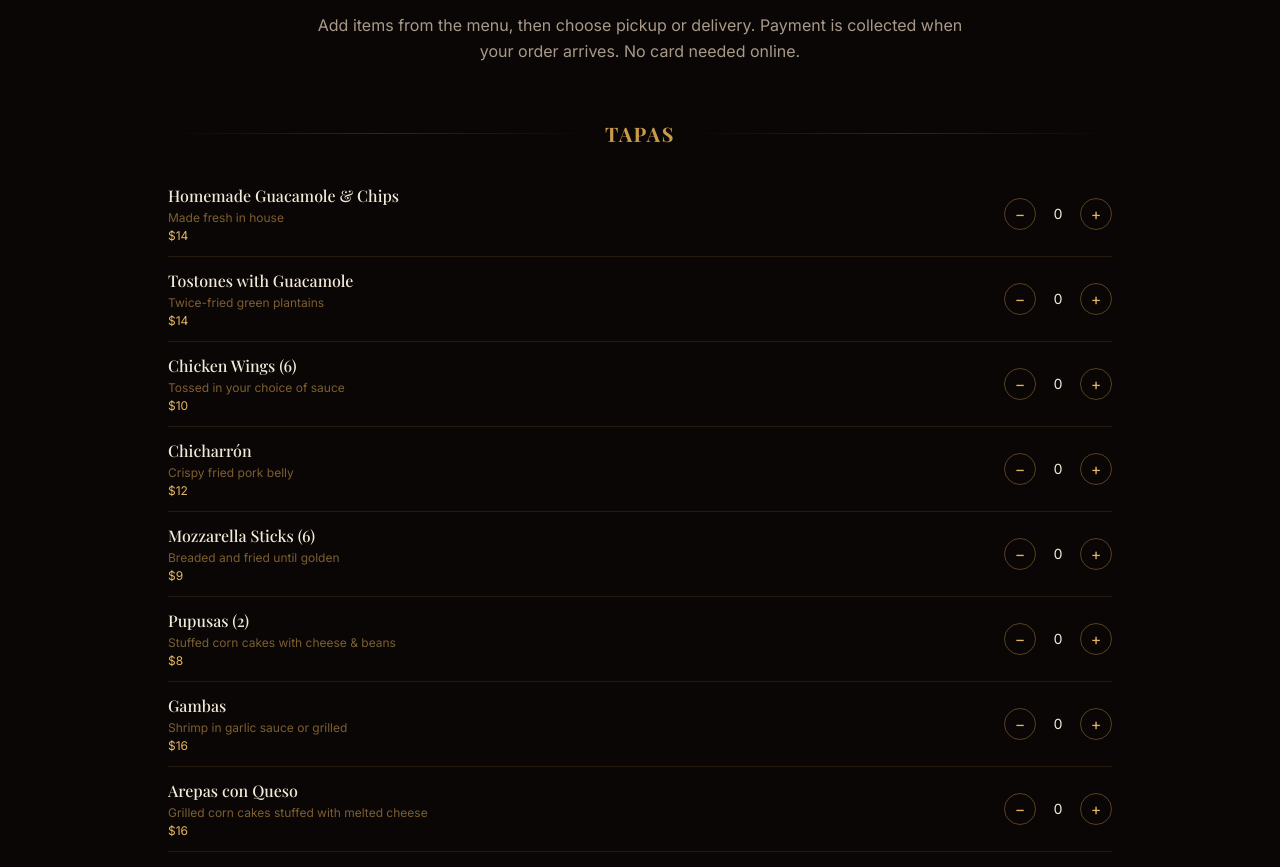
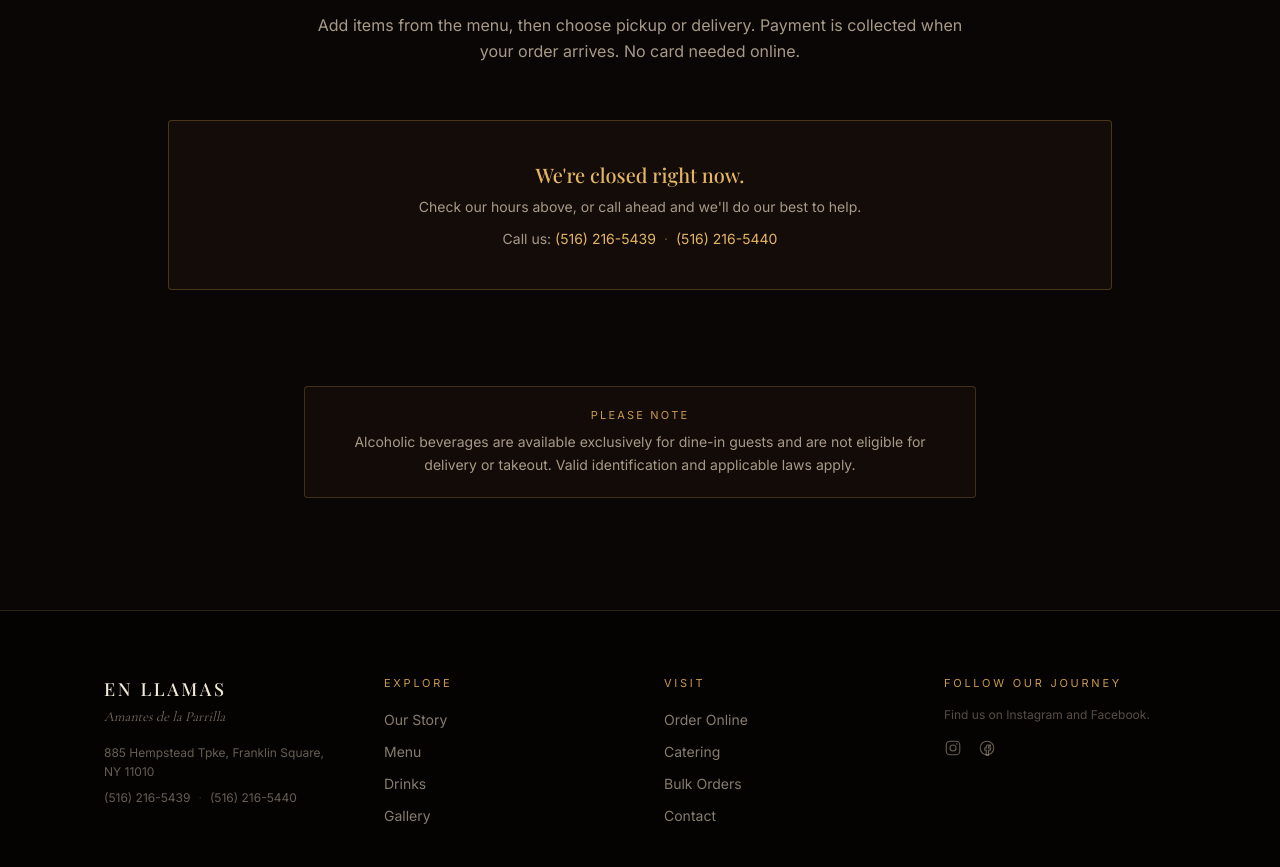
Before and after one commit to Santivb/enllamaswebsite, a Next.js app: page /order in a window 1280 px wide. Shown: the part 1422-2289 px from the top of the page. Built offline with nearby package versions, Linux system fonts and the light colour scheme.

Commit message:
Update hours to 6 AM open, add online-order cutoff before closing
- Restaurant now opens at 6:00 AM on all open days (was 11 AM/12 PM)
- Online ordering stops 10 minutes before closing so the kitchen isn't
  scrambling to fill an order right at close

```diff
--- a/src/components/OrderBuilder.tsx
+++ b/src/components/OrderBuilder.tsx
@@ -1,7 +1,9 @@
 "use client";
 
-import { useMemo, useState, type FormEvent } from "react";
+import { useEffect, useMemo, useState, type FormEvent } from "react";
 import { menuCategories } from "@/lib/menu-data";
+import { getOrderingStatus, type OrderingStatus } from "@/lib/order-hours";
+import PhoneLinks from "./PhoneLinks";
 
 type OrderableItem = {
   id: string;
@@ -89,6 +91,15 @@ export default function OrderBuilder() {
   const [status, setStatus] = useState<Status>("idle");
   const [errorMessage, setErrorMessage] = useState<string | null>(null);
 
+  // Computed client-side only (depends on the current time) so the
+  // server-rendered markup doesn't mismatch the browser's clock on hydration.
+  const [orderingStatus, setOrderingStatus] = useState<OrderingStatus | null>(null);
+  useEffect(() => {
+    setOrderingStatus(getOrderingStatus());
+    const interval = setInterval(() => setOrderingStatus(getOrderingStatus()), 60_000);
+    return () => clearInterval(interval);
+  }, []);
+
   // Reads the current quantity from `prev` inside the updater (not from the
   // outer `cart` closure) so two rapid clicks on the same button both land —
   // otherwise both onClick handlers would compute their target from the same
@@ -169,6 +180,26 @@ export default function OrderBuilder() {
           We&rsquo;ll confirm timing with you shortly. Payment is collected at
           pickup or delivery.
         </p>
+      </div>
+    );
+  }
+
+  if (orderingStatus && !orderingStatus.open) {
+    return (
+      <div className="rounded-sm border border-gold/30 bg-charcoal/60 px-6 py-10 text-center">
+        <p className="font-display text-xl text-gold-bright">
+          {orderingStatus.reason === "closing-soon"
+            ? "Online ordering has closed for tonight."
+            : "We're closed right now."}
+        </p>
+        <p className="mt-2 font-sans text-sm text-parchment">
+          {orderingStatus.reason === "closing-soon"
+            ? `We stop taking online orders shortly before we close at ${orderingStatus.closesAt}.`
+            : "Check our hours above, or call ahead and we'll do our best to help."}
+        </p>
+        <div className="mt-3 font-sans text-sm text-parchment">
+          Call us: <PhoneLinks className="inline text-gold-bright" />
+        </div>
       </div>
     );
   }
--- a/src/config/business.ts
+++ b/src/config/business.ts
@@ -37,18 +37,19 @@ export const businessConfig = {
   // pipeline in src/lib/services/email.ts.
   email: "Guacmex100@gmail.com" as string | null,
 
-  // Carried over from the same location's previous listing (Guacamole
-  // Mexican Grill) — reconfirm before launch, hours may change under the
-  // new brand.
   hours: [
-    { day: "Monday", time: "11:00 AM – 9:00 PM" },
-    { day: "Tuesday", time: "11:00 AM – 9:00 PM" },
+    { day: "Monday", time: "6:00 AM – 9:00 PM" },
+    { day: "Tuesday", time: "6:00 AM – 9:00 PM" },
     { day: "Wednesday", time: "Closed" },
-    { day: "Thursday", time: "11:00 AM – 9:00 PM" },
-    { day: "Friday", time: "11:00 AM – 10:00 PM" },
-    { day: "Saturday", time: "11:00 AM – 10:00 PM" },
-    { day: "Sunday", time: "12:00 PM – 8:00 PM" },
+    { day: "Thursday", time: "6:00 AM – 9:00 PM" },
+    { day: "Friday", time: "6:00 AM – 10:00 PM" },
+    { day: "Saturday", time: "6:00 AM – 10:00 PM" },
+    { day: "Sunday", time: "6:00 AM – 8:00 PM" },
   ] as { day: string; time: string }[],
+
+  // Online orders stop being accepted this many minutes before closing time,
+  // so the kitchen isn't left scrambling to fill an order right at close.
+  orderCutoffMinutesBeforeClose: 10,
 
   // Days/hours delivery actually runs — narrower than the hours above.
   // Same provenance note as `hours`: carried over, reconfirm before launch.
--- /dev/null
+++ b/src/lib/order-hours.ts
@@ -0,0 +1,69 @@
+import { businessConfig } from "@/config/business";
+
+export type OrderingStatus =
+  | { open: true }
+  | { open: false; reason: "closed"; reopensAt?: string }
+  | { open: false; reason: "closing-soon"; closesAt: string };
+
+function parseClockTime(time: string): number | null {
+  const match = time.trim().match(/^(\d{1,2}):(\d{2})\s*(AM|PM)$/i);
+  if (!match) return null;
+  let hours = parseInt(match[1], 10);
+  const minutes = parseInt(match[2], 10);
+  const period = match[3].toUpperCase();
+  if (period === "PM" && hours !== 12) hours += 12;
+  if (period === "AM" && hours === 12) hours = 0;
+  return hours * 60 + minutes;
+}
+
+function parseRange(time: string): { open: number; close: number; closeLabel: string } | null {
+  if (time.trim().toLowerCase() === "closed") return null;
+  const [openLabel, closeLabel] = time.split(/[–‒-]/).map((s) => s.trim());
+  const open = openLabel ? parseClockTime(openLabel) : null;
+  const close = closeLabel ? parseClockTime(closeLabel) : null;
+  if (open === null || close === null) return null;
+  return { open, close, closeLabel };
+}
+
+/** Current day name + minutes-since-midnight, in the restaurant's own timezone. */
+function getNowInRestaurantTz(): { dayName: string; minutes: number } {
+  const parts = new Intl.DateTimeFormat("en-US", {
+    timeZone: "America/New_York",
+    weekday: "long",
+    hour: "numeric",
+    minute: "numeric",
+    hour12: false,
+  }).formatToParts(new Date());
+
+  const dayName = parts.find((p) => p.type === "weekday")!.value;
+  // Midnight formats as "24" in this locale's 24-hour output — normalize to 0.
+  const hour = parseInt(parts.find((p) => p.type === "hour")!.value, 10) % 24;
+  const minute = parseInt(parts.find((p) => p.type === "minute")!.value, 10);
+  return { dayName, minutes: hour * 60 + minute };
+}
+
+/**
+ * Whether the site should currently accept online orders: the restaurant
+ * must be open, and outside the last-call cutoff window before closing
+ * (businessConfig.orderCutoffMinutesBeforeClose).
+ */
+export function getOrderingStatus(): OrderingStatus {
+  const { dayName, minutes: nowMinutes } = getNowInRestaurantTz();
+  const todayHours = businessConfig.hours.find((h) => h.day === dayName);
+
+  if (!todayHours) return { open: false, reason: "closed" };
+
+  const range = parseRange(todayHours.time);
+  if (!range) return { open: false, reason: "closed" };
+
+  if (nowMinutes < range.open || nowMinutes >= range.close) {
+    return { open: false, reason: "closed" };
+  }
+
+  const cutoff = range.close - businessConfig.orderCutoffMinutesBeforeClose;
+  if (nowMinutes >= cutoff) {
+    return { open: false, reason: "closing-soon", closesAt: range.closeLabel };
+  }
+
+  return { open: true };
+}
```
